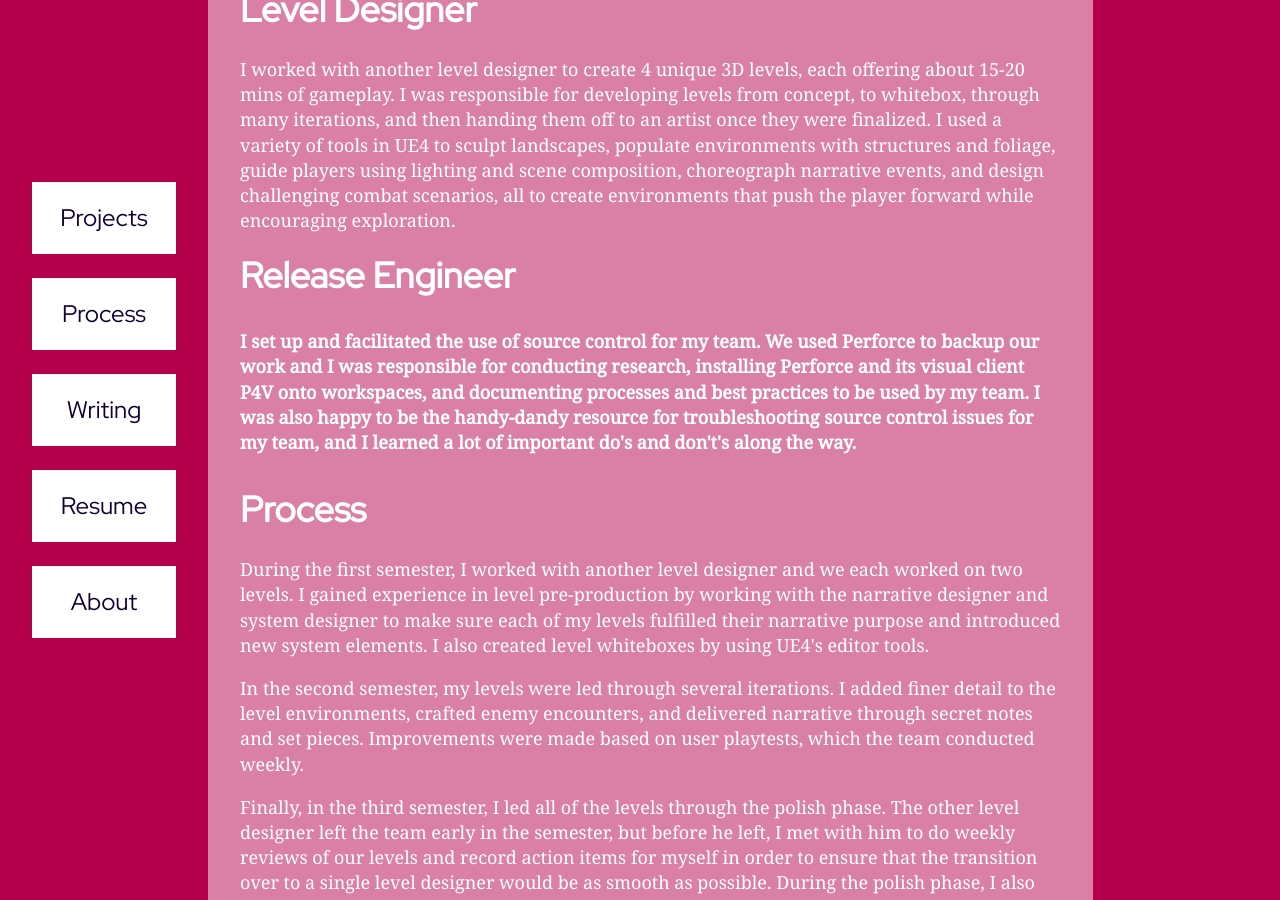
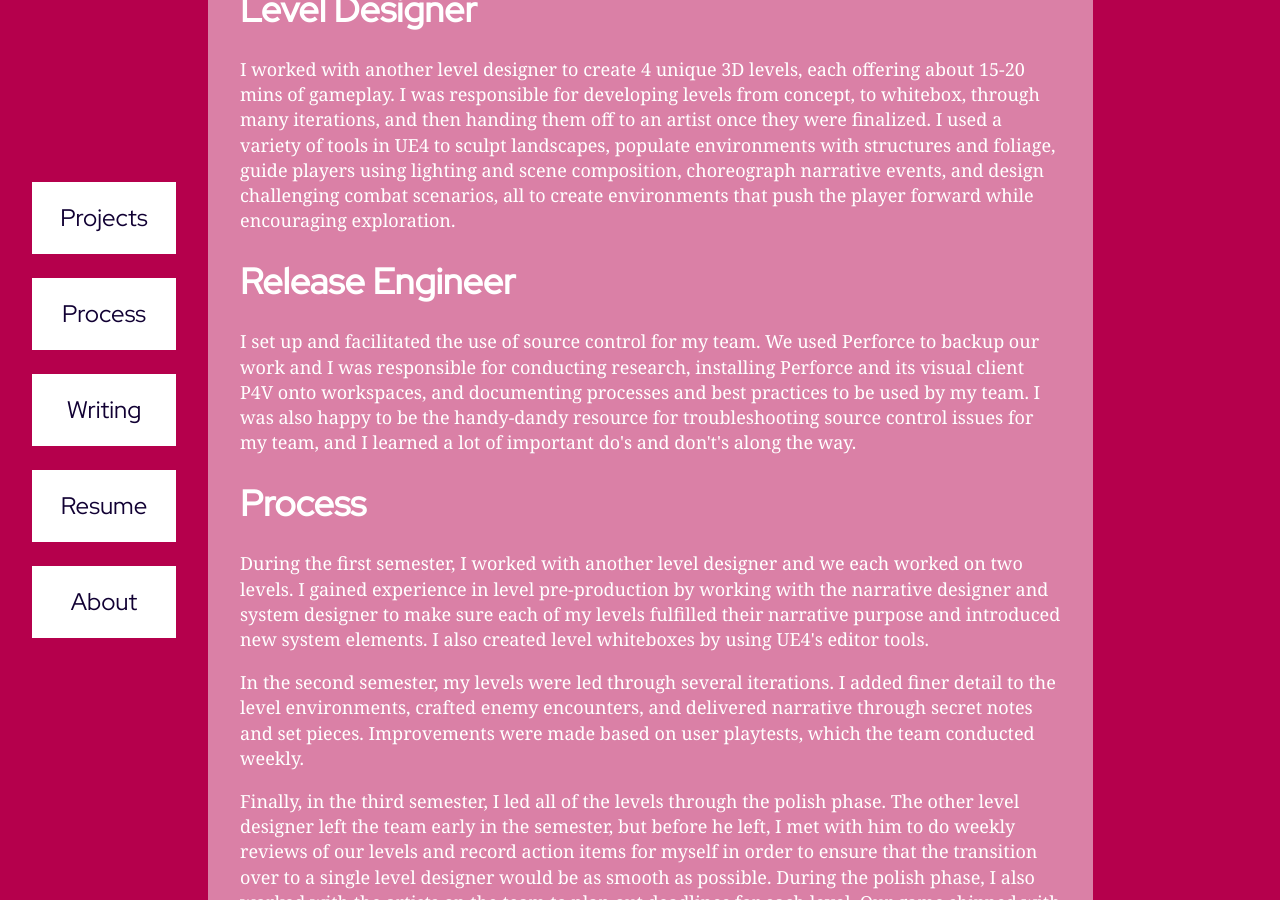
Before and after one commit to digigrant/digigrant.github.io, a Jekyll site: the page built from projects/perdition.html, in a window 1280 px wide and 900 px high, scrolled down 1297 px. Built offline with Jekyll 4.4.1, drawn with Linux system fonts in a browser that asks for light colours.

Commit message:
Update perdition.html

```diff
--- a/projects/perdition.html
+++ b/projects/perdition.html
@@ -14,15 +14,21 @@
 
 <div class="container-opaque">
   <h2 class="container-content">Level Designer</h2>
-  <p>I worked with another level designer to create 4 unique 3D levels, each offering about 15-20 mins of gameplay. I was responsible for developing levels from concept, to whitebox, through many iterations, and then handing them off to an artist once they were finalized. I used a variety of tools in UE4 to sculpt landscapes, populate environments with structures and foliage, guide players using lighting and scene composition, choreograph narrative events, and design challenging combat scenarios, all to create environments that push the player forward while encouraging exploration.</p>
+  <div class="container-content">
+    <p>I worked with another level designer to create 4 unique 3D levels, each offering about 15-20 mins of gameplay. I was responsible for developing levels from concept, to whitebox, through many iterations, and then handing them off to an artist once they were finalized. I used a variety of tools in UE4 to sculpt landscapes, populate environments with structures and foliage, guide players using lighting and scene composition, choreograph narrative events, and design challenging combat scenarios, all to create environments that push the player forward while encouraging exploration.</p>
+  </div>
 
-  <h2 class="container-content">Release Engineer<h2>
-  <p>I set up and facilitated the use of source control for my team. We used Perforce to backup our work and I was responsible for conducting research, installing Perforce and its visual client P4V onto workspaces, and documenting processes and best practices to be used by my team. I was also happy to be the handy-dandy resource for troubleshooting source control issues for my team, and I learned a lot of important do's and don't's along the way.</p>
+  <h2 class="container-content">Release Engineer</h2>
+  <div class="container-content">
+    <p>I set up and facilitated the use of source control for my team. We used Perforce to backup our work and I was responsible for conducting research, installing Perforce and its visual client P4V onto workspaces, and documenting processes and best practices to be used by my team. I was also happy to be the handy-dandy resource for troubleshooting source control issues for my team, and I learned a lot of important do's and don't's along the way.</p>
+  </div>
 
   <h2 class="container-content">Process</h2>
-  <p>During the first semester, I worked with another level designer and we each worked on two levels. I gained experience in level pre-production by working with the narrative designer and system designer to make sure each of my levels fulfilled their narrative purpose and introduced new system elements. I also created level whiteboxes by using UE4's editor tools.</p>
-  <p>In the second semester, my levels were led through several iterations. I added finer detail to the level environments, crafted enemy encounters, and delivered narrative through secret notes and set pieces. Improvements were made based on user playtests, which the team conducted weekly.</p>
-  <p>Finally, in the third semester, I led all of the levels through the polish phase. The other level designer left the team early in the semester, but before he left, I met with him to do weekly reviews of our levels and record action items for myself in order to ensure that the transition over to a single level designer would be as smooth as possible. During the polish phase, I also worked with the artists on the team to plan out deadlines for each level. Our game shipped with 3 levels that I worked on and polished before passing them to an environment artist for a finishing touch.</p>
+  <div class="container-content">
+    <p>During the first semester, I worked with another level designer and we each worked on two levels. I gained experience in level pre-production by working with the narrative designer and system designer to make sure each of my levels fulfilled their narrative purpose and introduced new system elements. I also created level whiteboxes by using UE4's editor tools.</p>
+    <p>In the second semester, my levels were led through several iterations. I added finer detail to the level environments, crafted enemy encounters, and delivered narrative through secret notes and set pieces. Improvements were made based on user playtests, which the team conducted weekly.</p>
+    <p>Finally, in the third semester, I led all of the levels through the polish phase. The other level designer left the team early in the semester, but before he left, I met with him to do weekly reviews of our levels and record action items for myself in order to ensure that the transition over to a single level designer would be as smooth as possible. During the polish phase, I also worked with the artists on the team to plan out deadlines for each level. Our game shipped with 3 levels that I worked on and polished before passing them to an environment artist for a finishing touch.</p>
+  </div>
 </div>
 
 <div class="container">
```
